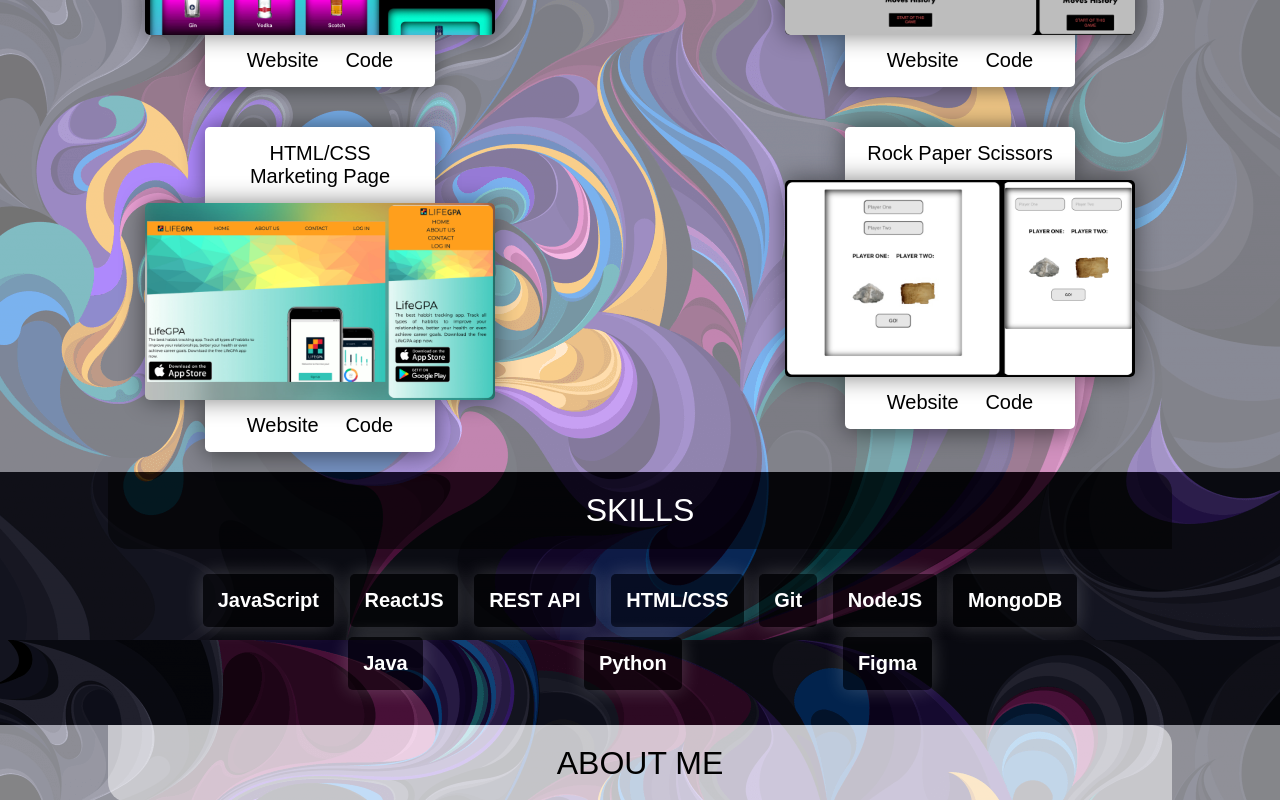
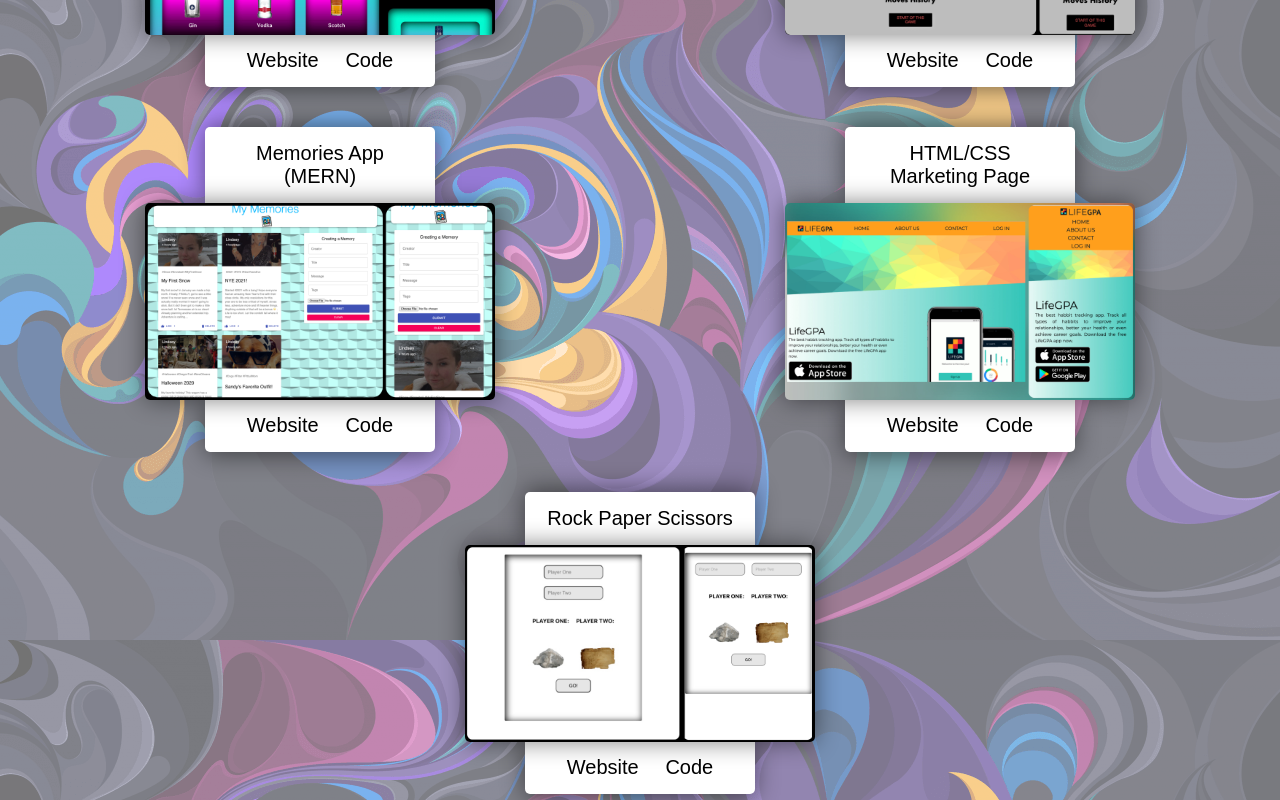
Before and after one commit to LindseyCason/LindseyCasonPortfolio, a React (Create React App) app: page / in a window 1280 px wide. Shown: the part 800-1600 px from the top of the page. Built offline with nearby package versions, Linux system fonts and the light colour scheme; a web font is replaced by a local one.

Commit message:
adding memories project

```diff
--- a/src/Main.css
+++ b/src/Main.css
@@ -165,7 +165,7 @@ HERO PAGE
     float: left;
     height: 196px;
  }
- .rockImageBox{
+ .rockImageBox, .memoriesImageBox{
     position: relative;
     float: left;
     height: 196px;
@@ -237,6 +237,17 @@ display: block;
     display: none;
 }
 .rockImageBox:hover .rockStack{
+display: block;
+}
+
+
+.memoriesImageBox .memoriesStack{
+    position: absolute;
+    left: 0;
+    top: 0;
+    display: none;
+}
+.memoriesImageBox:hover .memoriesStack{
 display: block;
 }
 
--- a/src/components/Projects.js
+++ b/src/components/Projects.js
@@ -3,6 +3,7 @@ import SwizzleImage from "../assets/SwizzleImages.JPG";
 import TicTac from "../assets/TicTacToeImages.JPG";
 import Rock from "../assets/RockPaperScissorsImages.JPG";
 import LifeGPA from "../assets/LifeGPAImages.JPG";
+import Memories from "../assets/MemoriesImages.JPG";
 
 export const Projects = () => {
   return (
@@ -91,6 +92,44 @@ export const Projects = () => {
         </div>
 
         <div className="projectCard">
+          <div className="titleBox">Memories App (MERN)</div>
+          <div className="memoriesImageBox">
+            <img
+              src={Memories}
+              alt="screenshot of memories project"
+              className="projectImage"
+            />
+            <div className="memoriesStack stack">
+              <ul>
+                <li>JavaScript</li>
+                <li>ReactJS</li>
+                <li>NodeJS</li>
+                <li>MongoDB</li>
+                <li>Material UI</li>
+                <li>Responsive</li>
+              </ul>
+            </div>
+          </div>
+          <div className="footerBox">
+            <a
+              href="https://memories-app-lindsey.netlify.app/"
+              className="projectLinks"
+              target="_blank"
+              rel="noreferrer"
+            >
+              Website
+            </a>
+            <a
+              href="https://github.com/LindseyCason/MemoriesApp"
+              className="projectLinks"
+              target="_blank"
+              rel="noreferrer"
+            >
+              Code
+            </a>
+          </div>
+        </div>
+        <div className="projectCard">
           <div className="titleBox">
             HTML/CSS
             <br />
--- a/src/components/Skills.js
+++ b/src/components/Skills.js
@@ -6,14 +6,16 @@ export const Skills = () => {
       <span className="headingText headingBlack">SKILLS</span>
       <ul className="skillsList">
         <li>JavaScript</li>
-        <li>ReactJS</li>
+        <li>ReactJS(Hooks)</li>
         <li>REST API</li>
         <li>HTML/CSS</li>
+        <li>Material UI</li>
         <li>Git</li>
-        <li>NodeJS</li>
-        <li>MongoDB</li>
+        <li>NodeJS(Express)</li>
+        <li>MongoDB(Atlas)</li>
         <li>Java</li>
         <li>Python</li>
+        <li>Postman</li>
         <li>Figma</li>
       </ul>
     </div>
```
Also changed, not shown: src/assets/MemoriesImages.JPG (added).
